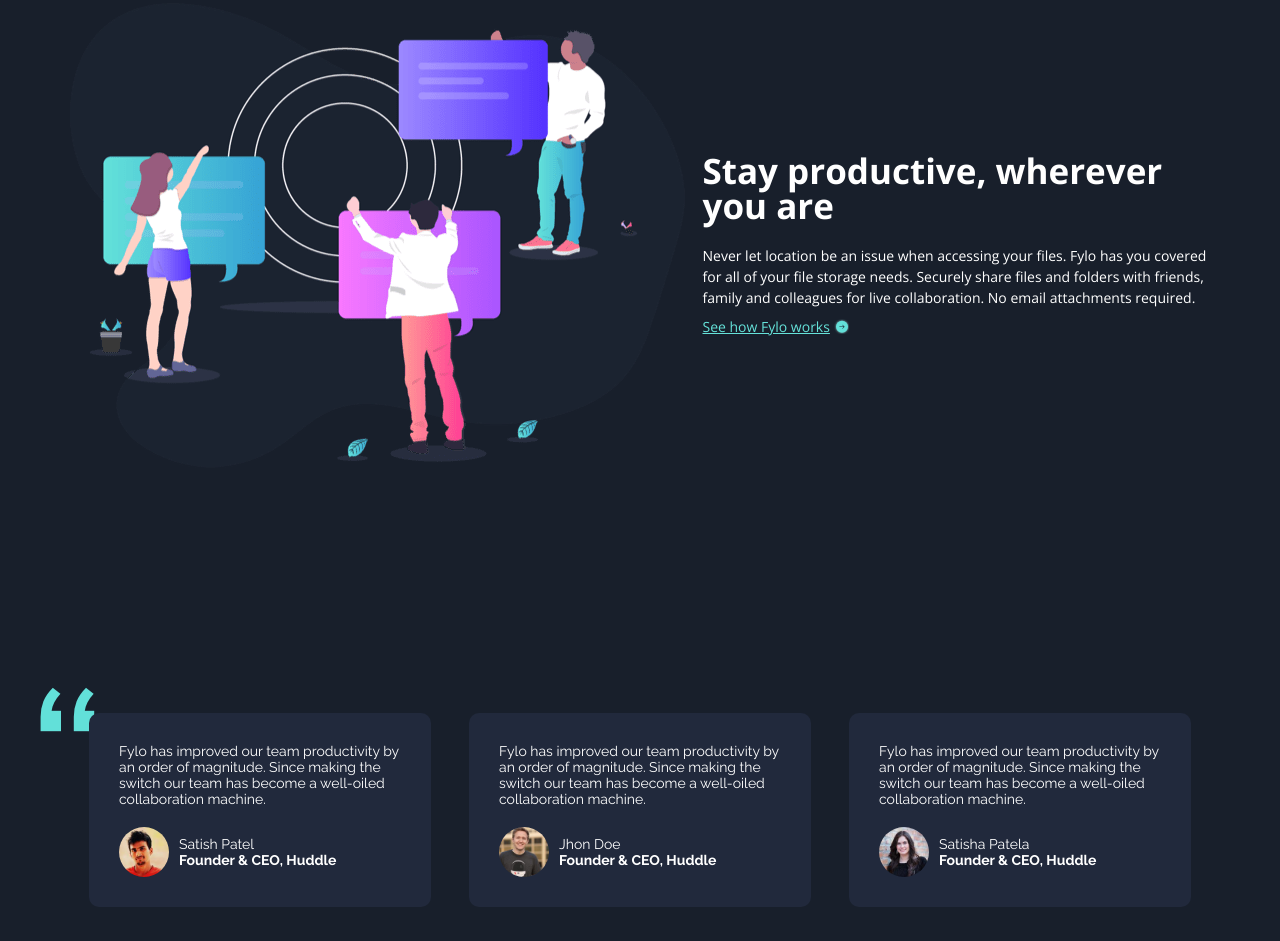
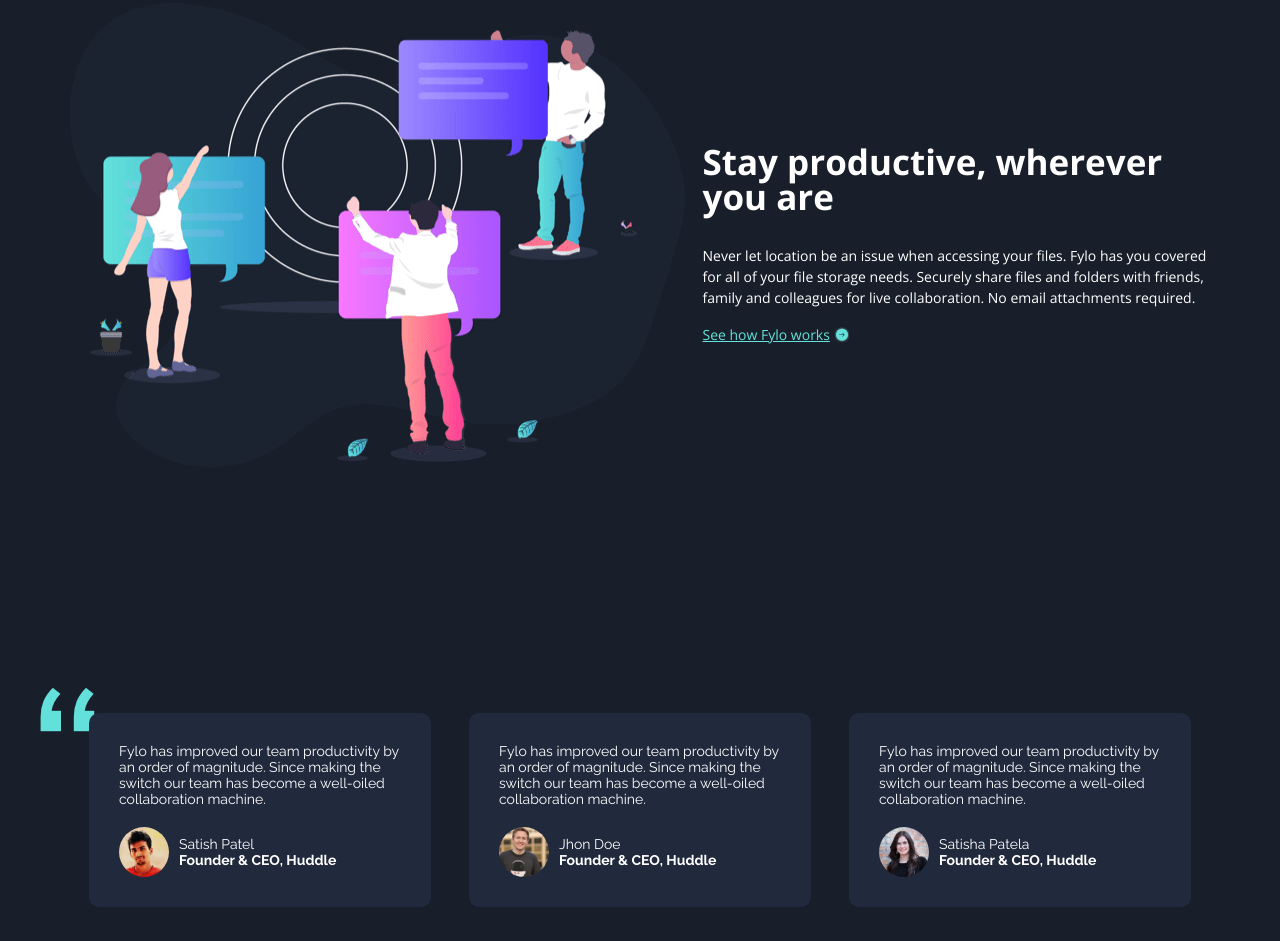
Before and after one commit to ricardoalvez/Fylo-dark-theme-landing-page, a website: page index.html in a window 1280 px wide. Shown: the part 1649-2590 px from the top of the page. Drawn offline with nearby package versions, Linux system fonts and the light colour scheme.

Commit message:
Quote text adjust

```diff
--- a/css/scss/style.scss
+++ b/css/scss/style.scss
@@ -186,7 +186,7 @@
 .quote-text {
   display: flex;
   flex-direction: column;
-  gap: em(1s0);
+  gap: em(10);
   & h1 {
     font-size: em(40);
     color: $neutral;
```
Also changed, not shown: css/style.css.
